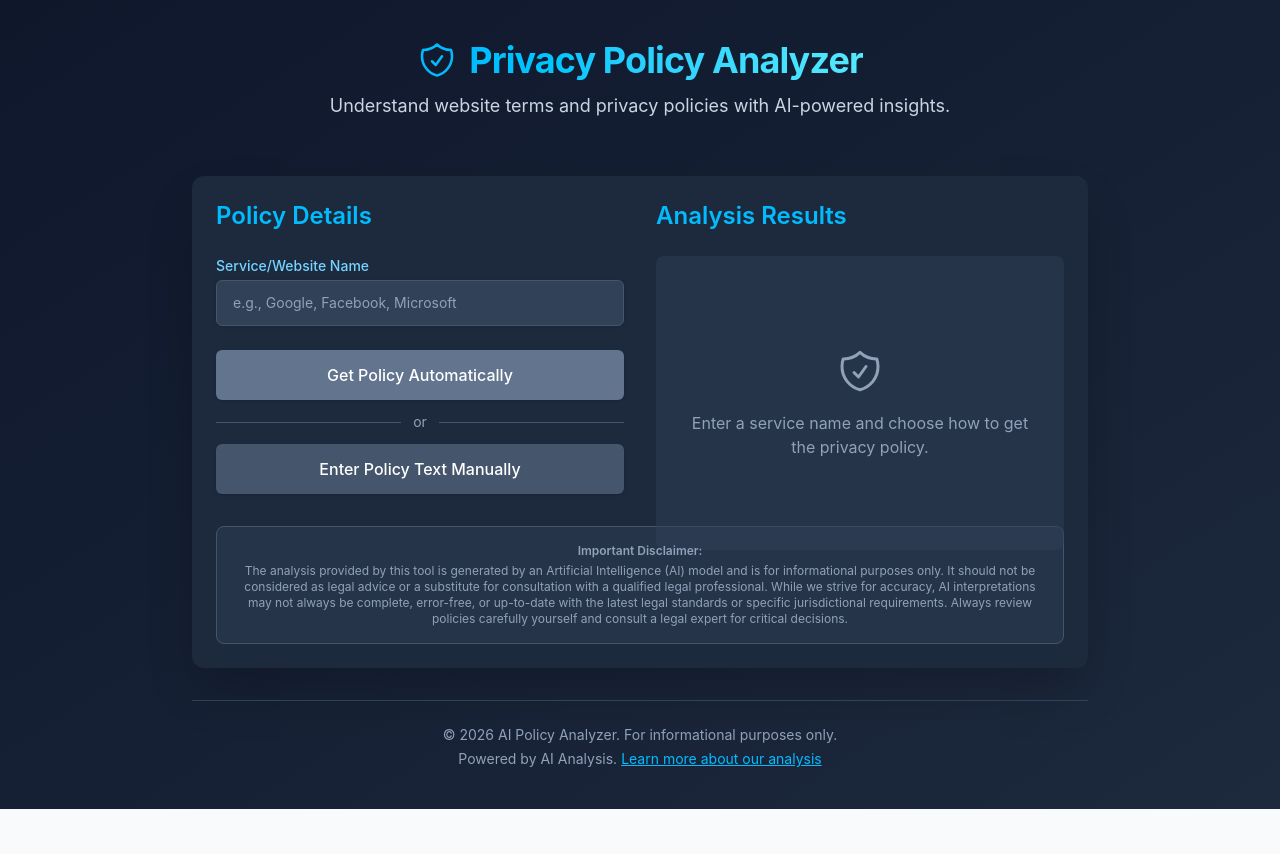
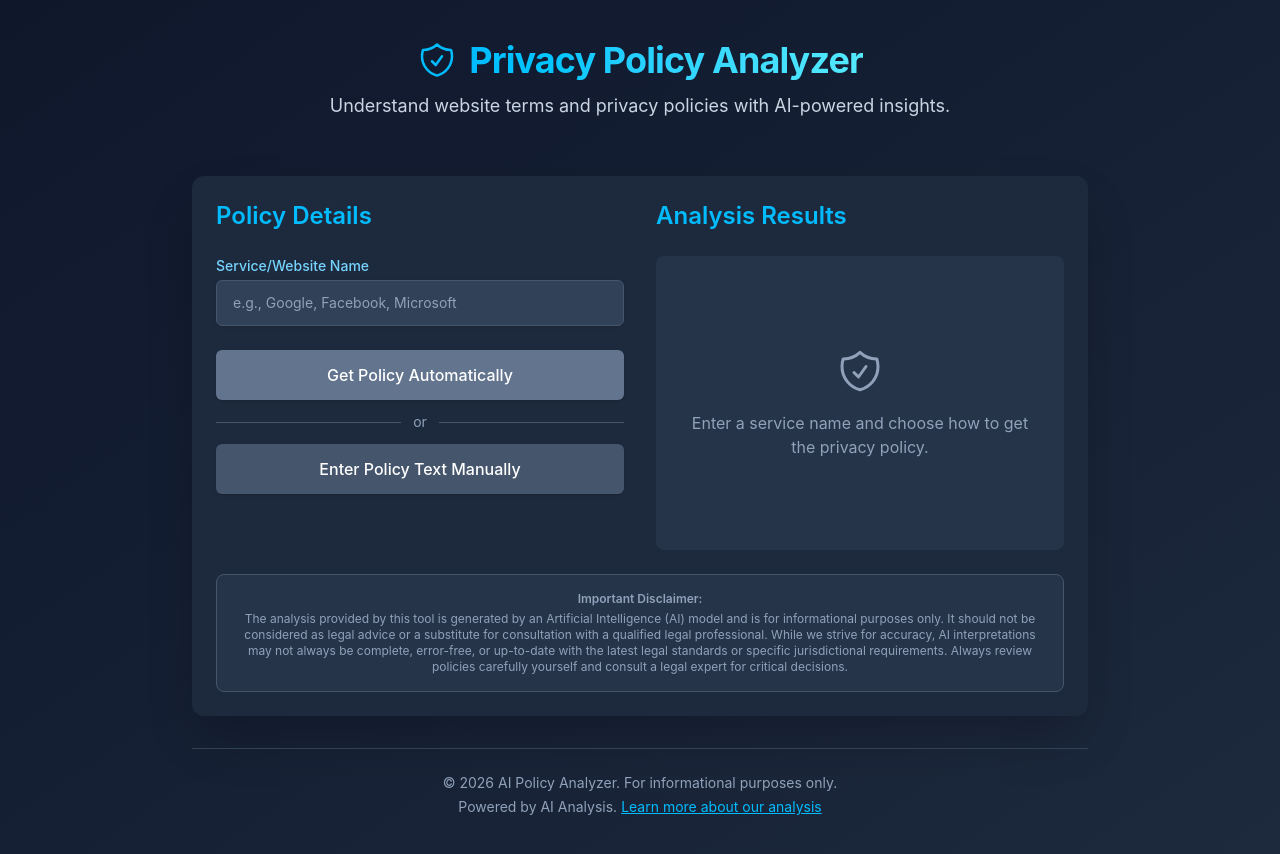
Before and after one commit to navneet102/Privacy-Policy-Analyzer, a React (Vite) app in the folder frontend/: page /analyzer in a window 1280 px wide. Shown: the top 854 px of the page. Before the commit the page ends 809 px from the top, so only its background shows below. Built offline with nearby package versions, Linux system fonts and the light colour scheme.

Commit message:
Minor ui fixes

```diff
--- a/frontend/src/components/Disclaimer.jsx
+++ b/frontend/src/components/Disclaimer.jsx
@@ -2,7 +2,7 @@ import React from 'react';
 
 export const Disclaimer = () => {
   return (
-    <div className="mt-8 p-4 bg-slate-700/50 border border-slate-600 rounded-lg text-xs text-slate-400 text-center">
+    <div className="mt-20 p-4 bg-slate-700/50 border border-slate-600 rounded-lg text-xs text-slate-400 text-center">
       <p className="font-semibold mb-1">Important Disclaimer:</p>
       <p>
         The analysis provided by this tool is generated by an Artificial Intelligence (AI) model
```
